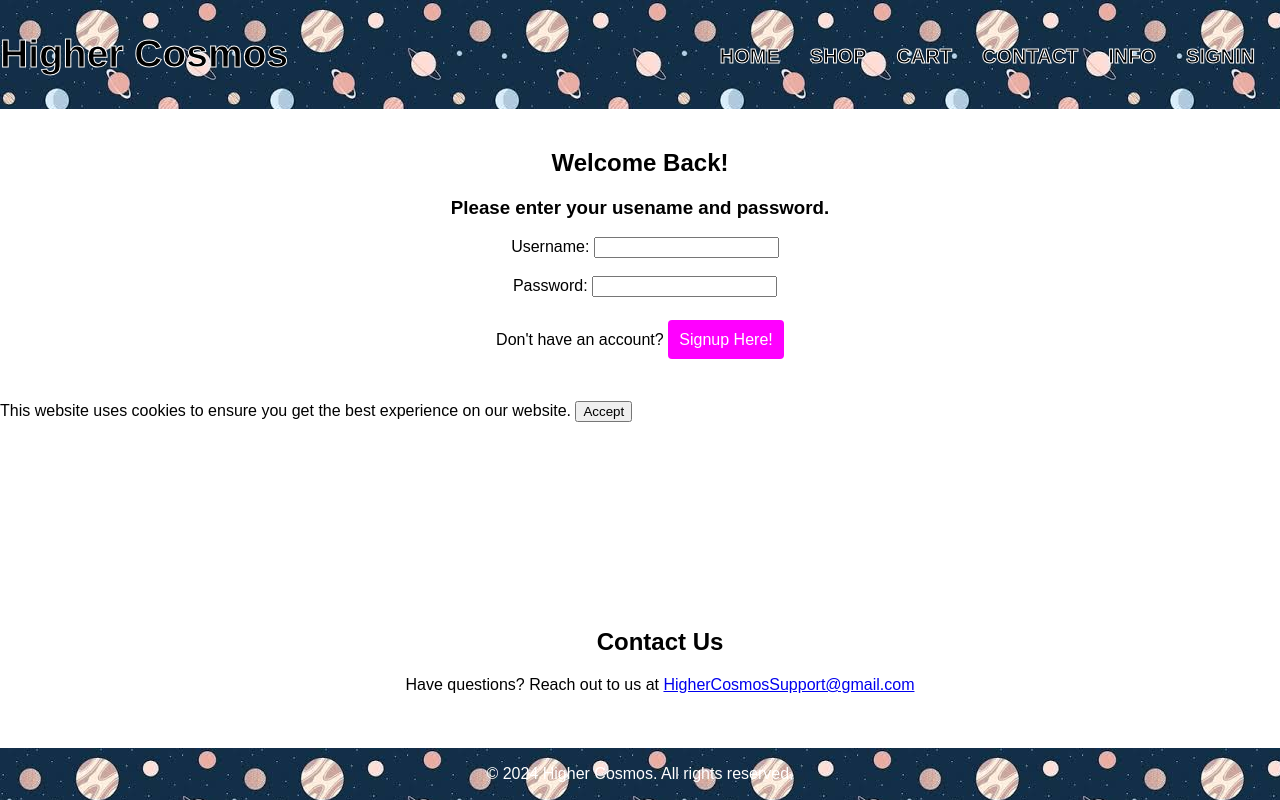
After one commit to HigherCosmos/Higher-Cosmos, a PHP site: page /SigninLogout.html in a window 1280 px wide. The commit adds this page. Run offline with PHP 8.4, Linux system fonts and the light colour scheme.

Commit message:
Signin page made
Small improvements made across the board

```diff
--- a/HigherCosmosStyles.css
+++ b/HigherCosmosStyles.css
@@ -164,7 +164,7 @@ section {
 }
 
 .shop_now_button:hover{
-    background-color: #0afaea;
+    background-color: #0b9d93;
 }
 
 .more_info_button{
@@ -178,11 +178,15 @@ section {
 }
 
 .more_info_button:hover{
-    background-color: #0afaea;
+    background-color: #0b9d93;
 }
 
 .contact-section {
     text-align: center;
+    position: relative;
+    margin-top: 150px;
+    width: 100%;
+    border: none;
 }
 
 @keyframes pulse {
@@ -259,15 +263,25 @@ footer {
     border: none;
     border-radius: 4px;
     cursor: pointer;
-}
-
-.checkout_button {
     text-decoration: none;
-
 }
 
 .checkout_button:hover {
     background-color: #45a049;
+}
+
+.signup_button {
+    background-color: magenta;
+    color: white;
+    padding: 0.7em;
+    border: none;
+    border-radius: 4px;
+    cursor: pointer;
+    text-decoration: none;
+}
+
+.signup_button:hover {
+    background-color: darkmagenta;
 }
 
 form {
--- /dev/null
+++ b/SigninLogout.html
@@ -0,0 +1,73 @@
+<!DOCTYPE html>
+<html lang="en">
+<head>
+    <meta charset="UTF-8">
+    <meta name="viewport" content="width=device-width, initial-scale=1.0">
+    <title>Higher Cosmos</title>
+    <link rel="stylesheet" type="text/css" href="HigherCosmosStyles.css">
+</head>
+<body onload="loadCartFromLocalStorage()">
+
+    <header>
+        <div class="navbar">
+            <nav class="navbar-container">
+                <h1>Higher Cosmos</h1>
+                <ul>
+                    <li><a href="index.html">Home</a></li>
+                    <li><a href="shop.html">Shop</a></li>
+                    <li><a href="Cart.html">Cart</a></li>
+                    <li><a href="#contact" onclick="scrollToContact()">Contact</a></li>
+                    <li><a href="Info.html">Info</a></li>
+                    <li><a href="SigninLogout.html">Signin</a></li>
+                </ul>
+            </nav>
+        </div>
+    </header>
+
+    <section align="center">
+        <h1>Welcome Back!</h1>
+        <h3>Please enter your usename and password.</h3>
+
+        <div align="center">
+            <div class="container">
+                <form>
+                    <label> Username: </label><input type="text" name="username" class="box" /><br /><br />
+                    <label> Password: </label><input type="password" name="password" class="box" /><br /><br />
+                </form>
+            </div>
+        </div>
+
+        <p>Don't have an account? <a href="Create Account.html" class="signup_button">Signup Here!</a></p>
+    </section>
+
+
+
+
+
+
+
+
+    <div id="productModal" class="modal">
+        <div class="modal-content" id="modalContent">
+            <!-- Modal content goes here -->
+        </div>
+    </div>
+
+    <div id="cookie" class="cookie-consent">
+        <p>This website uses cookies to ensure you get the best experience on our website. <button id="cookies-btn">Accept</button></p>
+    </div>
+
+    <section id="contact" class="contact-section">
+        <h2>Contact Us</h2>
+        <p>Have questions? Reach out to us at <a href="mailto:HigherCosmosSupport@gmail.com">HigherCosmosSupport@gmail.com</a></p>
+    </section>
+
+    <footer>
+        <p>&copy; 2024 Higher Cosmos. All rights reserved.</p>
+    </footer>
+
+    <script src="HigherCosmosCart.js"></script>
+    <script src="script.js"></script>
+    <!-- <script src="cookies.js"></script> -->
+</body>
+</html>
--- a/shop2.html
+++ b/shop2.html
@@ -18,7 +18,7 @@
                     <li><a href="Cart.html">Cart</a></li>
                     <li><a href="#contact" onclick="scrollToContact()">Contact</a></li>
                     <li><a href="Info.html">Info</a></li>
-                    <li><a href="Create Account.html">Signup</a></li>
+                    <li><a href="SigninLogout.html">Signin</a></li>
                 </ul>
             </nav>
         </div>
--- a/shop3.html
+++ b/shop3.html
@@ -18,7 +18,7 @@
                     <li><a href="Cart.html">Cart</a></li>
                     <li><a href="#contact" onclick="scrollToContact()">Contact</a></li>
                     <li><a href="Info.html">Info</a></li>
-                    <li><a href="Create Account.html">Signup</a></li>
+                    <li><a href="SigninLogout.html">Signin</a></li>
                 </ul>
             </nav>
         </div>
```
Also changed, not shown: Cart.html (+10 -5 lines), Create Account.html (+13 -16 lines), Info.html (+15 -10 lines), checkout.html (+12 -1 lines), index.html (+12 -12 lines), script.js (+20 -17 lines), shop.html (+19 -33 lines).
